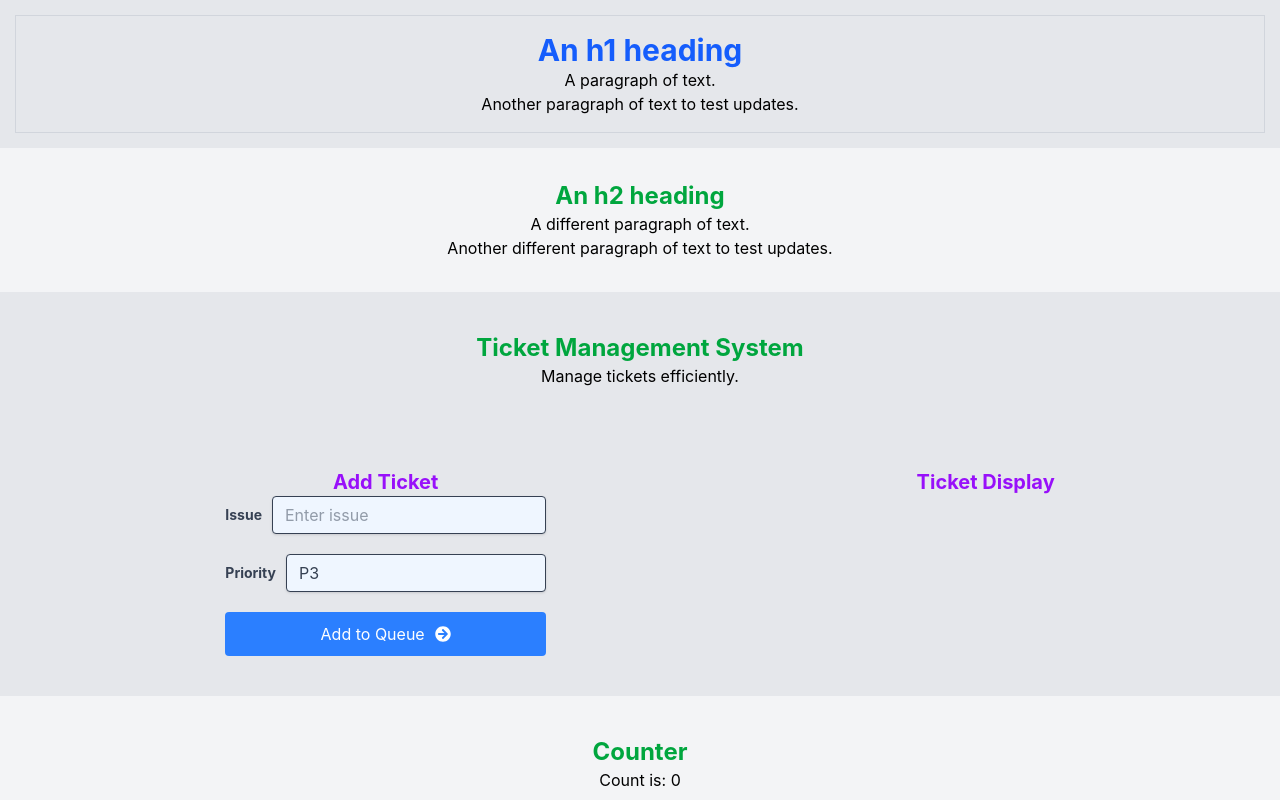
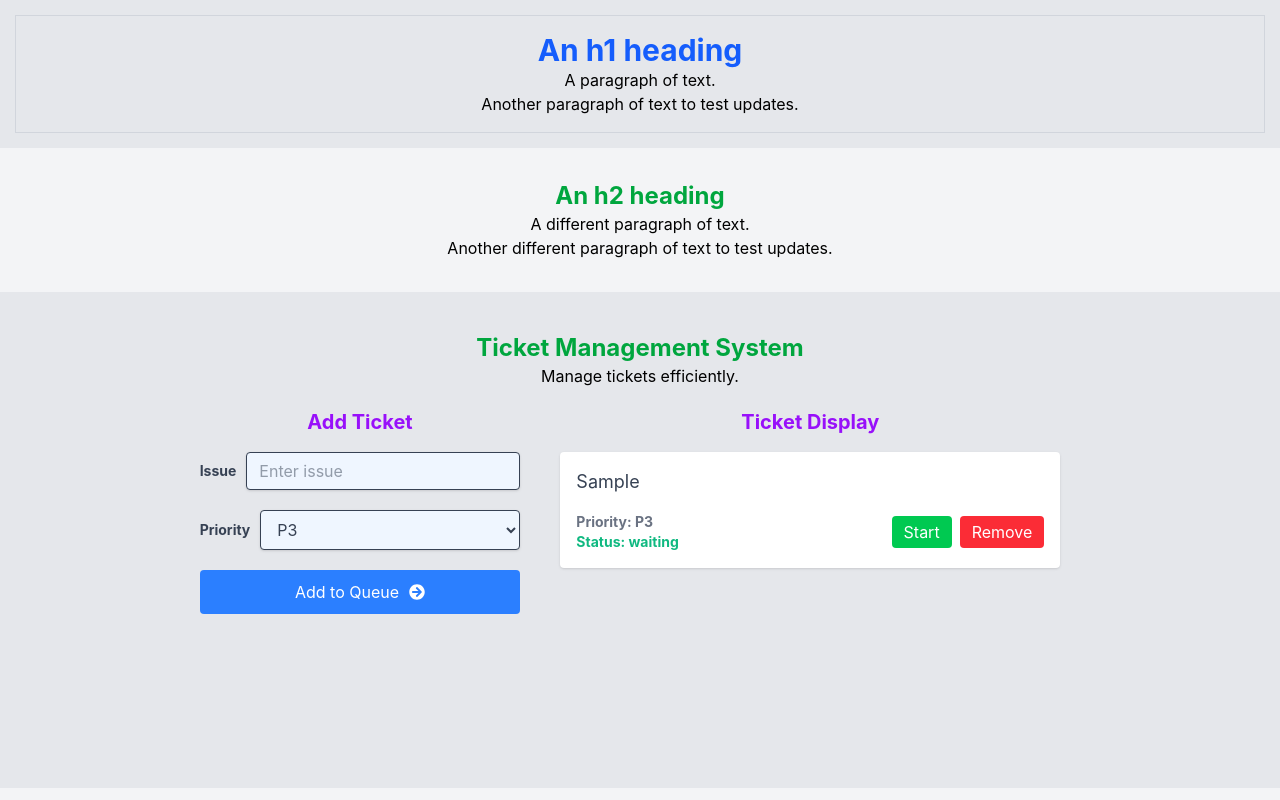
Before and after one commit to tielmess/tm001react, a React (Vite) app: page / in a window 1280 px wide. Both pictures are taken after typing "Sample" into the empty fields and a click on the button "Add to Queue". Shown: the top 800 px of the page. Built offline with nearby package versions, Linux system fonts and the light colour scheme.

Commit message:
Add display function

```diff
--- a/src/App.css
+++ b/src/App.css
@@ -1,3 +1,10 @@
+:root {
+  --warning-color: #10b981;
+  --in-progress-color: #d15f0f;
+  --completed-color: #060dc9;
+  --text-color: #374151;
+}
+
 .counter {
   font-size: 16px;
   padding: 5px 10px;
@@ -167,7 +174,7 @@
 
   &::before,
   &::after {
-    content: '';
+    content: "";
     position: absolute;
     top: -4.5px;
     border: 5px solid transparent;
--- a/src/App.jsx
+++ b/src/App.jsx
@@ -2,21 +2,25 @@ import { useState } from "react";
 import "./App.css";
 import Card from "./components/Card.jsx";
 import QueueForm from "./components/QueueForm.jsx";
+import QueueDisplay from "./components/QueueDisplay.jsx";
 
 function App() {
   const [count, setCount] = useState(0);
   const [value, setValue] = useState(0);
   const [queue, setQueue] = useState([]);
   const addToQueue = (item) => {
-    setQueue((prevQueue) => [...prevQueue, item]);
+    setQueue([...queue, { ...item, id: Date.now(), status: "waiting" }]);
   };
-  const updateQueueItem = (index, newItem) => {
-    setQueue((prevQueue) =>
-      prevQueue.map((item, i) => (i === index ? newItem : item)),
+  const updateStatus = (id, status) => {
+    setQueue(
+      queue.map((item) => (item.id === id ? { ...item, status } : item)),
     );
   };
-  const removeFromQueue = (index) => {
-    setQueue((prevQueue) => prevQueue.filter((_, i) => i !== index));
+  const removeFromQueue = (id) => {
+    setQueue(queue.filter((item) => item.id !== id));
+  };
+  const link = (id, link) => {
+    setQueue(queue.map((item) => (item.id === id ? { ...item, link } : item)));
   };
 
   return (
@@ -35,22 +39,28 @@ function App() {
           <p>Another different paragraph of text to test updates.</p>
         </div>
       </div>
-      <div className="bg-gray-200 p-10 text-center">
+      <div className="bg-gray-200 pt-10 text-center">
         <h2 className="text-2xl font-bold text-green-600">
           Ticket Management System
         </h2>
         <p>Manage tickets efficiently.</p>
       </div>
       <div
-        className="bg-gray-200 p-10 text-center"
+        className="bg-gray-200 pt-5 pb-10 text-center"
         style={{
           display: "flex",
           flexDirection: "row",
-          justifyContent: "space-around",
+          justifyContent: "center",
+          gap: "20px",
+          minHeight: "400px",
         }}
       >
         <QueueForm onAddToQueue={addToQueue} />
-        <h3 className="text-xl font-bold text-purple-600">Ticket Display</h3>
+        <QueueDisplay
+          queue={queue}
+          onUpdateStatus={updateStatus}
+          onRemove={removeFromQueue}
+        />
       </div>
       <div className="bg-gray-100 p-10 text-center">
         <h3 className="text-2xl font-bold text-green-600">Counter</h3>
--- /dev/null
+++ b/src/components/QueueDisplay.jsx
@@ -0,0 +1,82 @@
+function QueueDisplay({ queue, onUpdateStatus, onRemove }) {
+  const getStatusColor = (status) => {
+    switch (status) {
+      case "waiting":
+        return "var(--warning-color)";
+      case "in-progress":
+        return "var(--in-progress-color)";
+      case "completed":
+        return "var(--completed-color)";
+      default:
+        return "var(--text-color)";
+    }
+  };
+  return (
+    <div
+      className="bg-gray-200 text-center"
+      style={{
+        marginLeft: "20px",
+        marginRight: "20px",
+        minWidth: "500px",
+        maxWidth: "500px",
+      }}
+    >
+      <h3 className="text-xl font-bold text-purple-600 mb-4">Ticket Display</h3>
+      {queue.length === 0 ? (
+        <p className="text-gray-500">No tickets in the queue.</p>
+      ) : (
+        <ul className="space-y-4">
+          {queue.map((item) => (
+            <li key={item.id} className="bg-white p-4 rounded shadow">
+              <div>
+                <p className="text-lg text-gray-700 text-left">{item.issue}</p>
+              </div>
+              <div className="flex justify-between items-center pt-4">
+                <div>
+                  <p className="text-sm text-gray-500 font-bold text-left">
+                    Priority: {item.priority}
+                  </p>
+                  <p
+                    className="status text-sm font-bold text-left"
+                    style={{ color: getStatusColor(item.status) }}
+                  >
+                    Status: {item.status}
+                  </p>
+                </div>
+                <div className="space-x-2">
+                  {item.status === "waiting" && (
+                    <button
+                      className="bg-green-500 hover:bg-green-700 text-white px-3 py-1 rounded"
+                      onClick={() => onUpdateStatus(item.id, "in-progress")}
+                    >
+                      {" "}
+                      Start
+                    </button>
+                  )}
+                  {item.status === "in-progress" && (
+                    <button
+                      className="bg-blue-500 hover:bg-blue-700 text-white px-3 py-1 rounded"
+                      onClick={() => onUpdateStatus(item.id, "completed")}
+                    >
+                      {" "}
+                      Complete
+                    </button>
+                  )}
+                  <button
+                    className="bg-red-500 hover:bg-red-700 text-white px-3 py-1 rounded"
+                    onClick={() => onRemove(item.id)}
+                  >
+                    {" "}
+                    Remove
+                  </button>
+                </div>
+              </div>
+            </li>
+          ))}
+        </ul>
+      )}
+    </div>
+  );
+}
+
+export default QueueDisplay;
--- a/src/components/QueueForm.jsx
+++ b/src/components/QueueForm.jsx
@@ -14,7 +14,7 @@ export default function QueueForm({ onAddToQueue }) {
 
   return (
     <div className="bg-gray-200 text-center">
-      <h3 className="text-xl font-bold text-purple-600">Add Ticket</h3>
+      <h3 className="text-xl font-bold text-purple-600 mb-4">Add Ticket</h3>
       <form className="queue-form" onSubmit={handleSubmit}>
         <div
           className="mb-4"
@@ -43,6 +43,7 @@ export default function QueueForm({ onAddToQueue }) {
             onChange={(e) => setIssue(e.target.value)}
           />
         </div>
+
         <div
           className="mb-4"
           style={{
@@ -62,7 +63,7 @@ export default function QueueForm({ onAddToQueue }) {
             Priority{" "}
           </label>
           <select
-            className="shadow appearance-none border rounded w-full py-2 px-3 bg-blue-50 text-gray-700 leading-tight focus:outline-none focus:shadow-outline"
+            className="shadow border rounded w-full py-2 px-3 bg-blue-50 text-gray-700 leading-tight focus:outline-none focus:shadow-outline"
             id="priority"
             value={priority}
             onChange={(e) => setPriority(e.target.value)}
```
